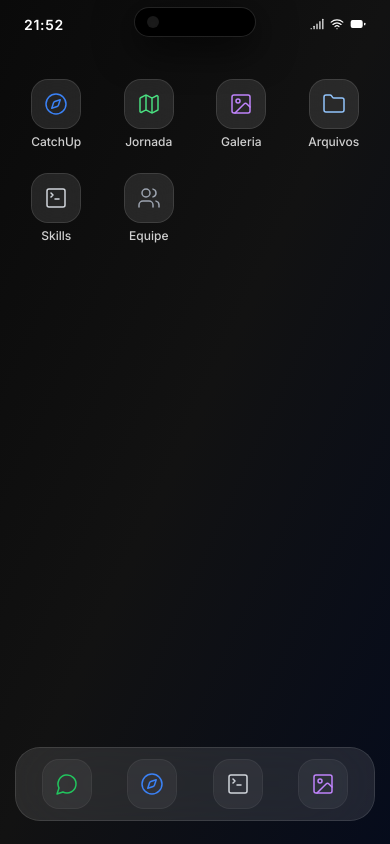
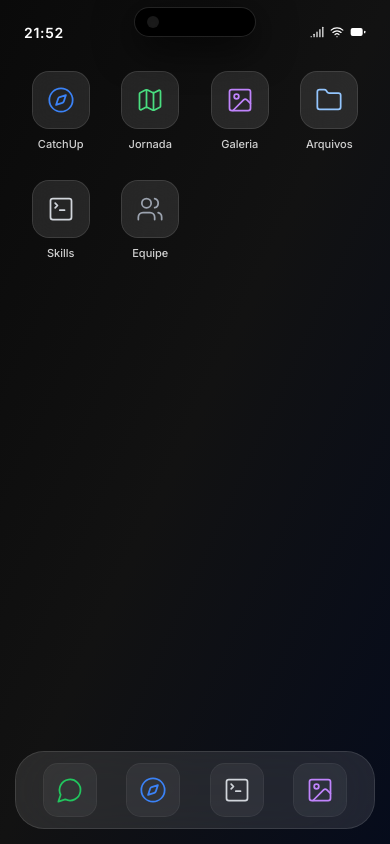
Before and after one commit to Fmarzochi/PortfolioFelipeMarzochi, a Next.js app: page / in a window 390 px wide. Both pictures are taken after typing "Sample123" into the empty fields and a click on the button 283 px from the left and 517 px from the top of the page. Built offline with nearby package versions, Linux system fonts and the light colour scheme.

Commit message:
Eu adicionei meus diplomas ao sistema, fiz ajustes finos finais de responsividade e atualizei a minha foto de capa do perfil.

```diff
--- a/src/app/globals.css
+++ b/src/app/globals.css
@@ -17,6 +17,14 @@
     -moz-osx-font-smoothing: grayscale;
     /* Bloqueia a rolagem nativa do navegador para simular um SO */
     overflow: hidden;
+    /* Evita double-tap zoom em dispositivos mobile */
+    touch-action: manipulation;
+  }
+
+  /* Garante que 100vh funcione corretamente em mobile (conta a barra de endereço) */
+  html, body, #__next {
+    height: 100%;
+    height: 100dvh;
   }
 }
 
@@ -25,4 +33,12 @@
   .glass-panel {
     @apply bg-white/10 backdrop-blur-xl border border-white/20 shadow-2xl;
   }
+
+  /* Safe area utilities para dispositivos com notch/barra de navegação */
+  .pb-safe {
+    padding-bottom: max(env(safe-area-inset-bottom, 0px), 8px);
+  }
+  .pt-safe {
+    padding-top: max(env(safe-area-inset-top, 0px), 8px);
+  }
 }
--- a/src/app/layout.tsx
+++ b/src/app/layout.tsx
@@ -6,8 +6,13 @@ import './globals.css';
 const inter = Inter({ subsets: ['latin'] });
 
 export const metadata: Metadata = {
-  title: 'Felipe Marzochi | Web OS',
+  title: 'Portfólio | Felipe Marzochi',
   description: 'Portfólio de Engenharia de Software e Desenvolvimento Full-Stack',
+  appleWebApp: {
+    capable: true,
+    statusBarStyle: 'black-translucent',
+    title: 'Portfólio | Felipe Marzochi',
+  },
 };
 
 // Impede o pinch-to-zoom do Safari e garante escala 1:1 em todos os dispositivos
@@ -16,6 +21,7 @@ export const viewport: Viewport = {
   initialScale: 1,
   maximumScale: 1,
   userScalable: false,
+  viewportFit: 'cover', // Expande o viewport para incluir safe areas
 };
 
 export default function RootLayout({
--- a/src/components/apps/MessagesApp.tsx
+++ b/src/components/apps/MessagesApp.tsx
@@ -35,8 +35,8 @@ export const MessagesApp = () => {
   const [messageText, setMessageText] = useState('');
   const [messages, setMessages] = useState<Message[]>(initialMessages);
 
-  // Substitua pelos seus dados reais depois
-  const WHATSAPP_NUMBER = '5500000000000';
+  // Dados reais de contato
+  const WHATSAPP_NUMBER = '5519982341110';
   const EMAIL = 'fmarzochi@gmail.com';
 
   const handleSendWhatsApp = () => {
--- a/src/components/os/IOSMobile.tsx
+++ b/src/components/os/IOSMobile.tsx
@@ -50,15 +50,15 @@ export const IOSMobile = () => {
   };
 
   return (
-    <div className="relative h-full w-full overflow-hidden bg-black text-white">
+    <div className="relative flex flex-col h-full w-full overflow-hidden bg-black text-white">
       {/* Background Wallpaper */}
       <div className="absolute inset-0 bg-gradient-to-br from-[#0a0a0a] via-[#121212] to-blue-900/20" />
 
       {/* ILHA DINÂMICA (Completamente isolada das outras barras) */}
       <DynamicIsland />
 
-      {/* Status Bar (Apenas Relógio e Bateria) */}
-      <div className="absolute top-0 left-0 right-0 z-[60] flex h-12 items-center justify-between px-6 pointer-events-none">
+      {/* Status Bar (Apenas Relógio e Bateria) — com safe area para notch */}
+      <div className="relative z-[60] flex h-14 flex-shrink-0 items-center justify-between px-6 pt-safe pointer-events-none">
         <div className="w-16 text-[14px] font-semibold tracking-wider pointer-events-auto">
           {time ? formatTime(time) : '--:--'}
         </div>
@@ -94,34 +94,36 @@ export const IOSMobile = () => {
         )}
       </AnimatePresence>
 
-      {/* Home Screen Grid */}
-      <div className="absolute inset-0 px-4 pt-20">
-        <div className="grid grid-cols-4 gap-x-3 gap-y-6">
+      {/* Home Screen Grid — flex-1 para ocupar o centro, com padding adequado */}
+      <div className="relative z-10 flex-1 flex flex-col justify-start px-6 pt-4">
+        <div className="grid grid-cols-4 gap-x-4 gap-y-7">
           {HOME_APPS.map((app) => (
-            <div key={app.id} className="flex flex-col items-center gap-1.5">
+            <div key={app.id} className="flex flex-col items-center gap-2">
               <button
                 onClick={() => handleOpenApp(app.id)}
-                className="group relative flex h-12 w-12 items-center justify-center rounded-2xl bg-white/10 ring-1 ring-white/20 backdrop-blur-md transition-transform active:scale-90"
+                className="group relative flex h-[56px] w-[56px] items-center justify-center rounded-[16px] bg-white/10 ring-1 ring-white/20 backdrop-blur-md transition-transform active:scale-90"
               >
-                <app.icon className={`h-1/2 w-1/2 ${app.color}`} strokeWidth={1.5} />
+                <app.icon className={`h-7 w-7 ${app.color}`} strokeWidth={1.5} />
               </button>
-              <span className="text-xs font-medium text-white/80">{app.title}</span>
+              <span className="text-[11px] font-medium text-white/80">{app.title}</span>
             </div>
           ))}
         </div>
       </div>
 
-      {/* Mobile Dock */}
-      <div className="absolute bottom-6 left-4 right-4 flex h-[72px] items-center justify-around rounded-3xl bg-white/10 px-2 ring-1 ring-white/20 backdrop-blur-2xl">
+      {/* Mobile Dock — com safe area para barra de navegação do Android/iOS */}
+      <div className="relative z-10 flex-shrink-0 px-4 pb-safe" style={{ paddingBottom: 'max(env(safe-area-inset-bottom, 0px), 16px)' }}>
+        <div className="flex h-[76px] items-center justify-around rounded-[28px] bg-white/10 px-3 ring-1 ring-white/20 backdrop-blur-2xl">
           {DOCK_APPS.map((app) => (
             <button
               key={app.id}
               onClick={() => handleOpenApp(app.id)}
-            className="group relative flex h-[48px] w-[48px] items-center justify-center rounded-2xl bg-white/5 ring-1 ring-white/10 transition-transform active:scale-90"
+              className="group relative flex h-[52px] w-[52px] items-center justify-center rounded-[14px] bg-white/5 ring-1 ring-white/10 transition-transform active:scale-90"
             >
-            <app.icon className={`h-1/2 w-1/2 ${app.color}`} strokeWidth={1.5} />
+              <app.icon className={`h-7 w-7 ${app.color}`} strokeWidth={1.5} />
             </button>
           ))}
+        </div>
       </div>
 
       {/* Fullscreen App Overlay */}
@@ -134,15 +136,16 @@ export const IOSMobile = () => {
             transition={{ type: 'spring', damping: 25, stiffness: 300 }}
             className="absolute inset-0 z-40 bg-black"
           >
-            <div className="h-full w-full overflow-hidden pt-12 pb-8">
+            <div className="h-full w-full overflow-hidden pt-14 pb-safe" style={{ paddingBottom: 'max(env(safe-area-inset-bottom, 0px), 32px)' }}>
               <AppRegistry appId={activeApp} />
             </div>
 
             <div
-              className="absolute bottom-2 left-1/2 flex h-6 w-full -translate-x-1/2 cursor-pointer items-center justify-center"
+              className="absolute bottom-0 left-0 right-0 flex h-10 cursor-pointer items-center justify-center pb-safe"
+              style={{ paddingBottom: 'max(env(safe-area-inset-bottom, 0px), 4px)' }}
               onClick={handleCloseApp}
             >
-              <div className="h-1 w-32 rounded-full bg-white/50 transition-colors hover:bg-white" />
+              <div className="h-[5px] w-36 rounded-full bg-white/50 transition-colors hover:bg-white" />
             </div>
           </motion.div>
         )}
```
Also changed, not shown: 1 other file (tests, documents, lock files or other folders). Lines whose indentation alone changed are shown as unchanged.
